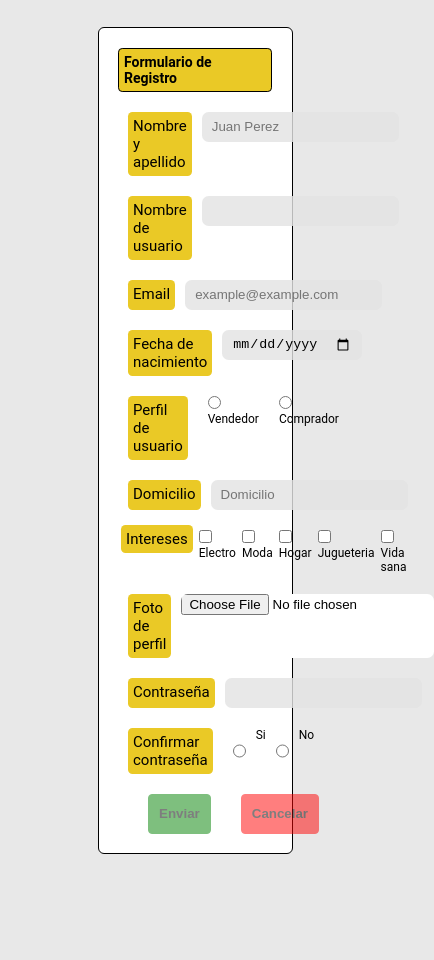
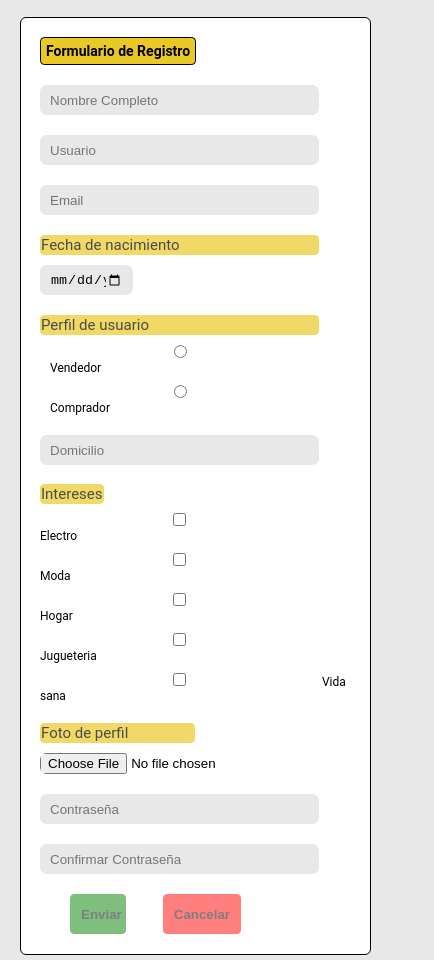
Before and after one commit to Rodrigocalleja6/MercadoLiebre, a website: page views/register.html in a window 390 px wide. Shown: the part 33-993 px from the top of the page, 434 px wide, since content can reach past the window. Before the commit the page ends 917 px from the top, so only its background shows below. Drawn offline with Linux system fonts and the light colour scheme.

Commit message:
Mercado liebre responsive

```diff
--- a/public/css/login.css
+++ b/public/css/login.css
@@ -31,13 +31,15 @@ h3 {
 
 .contenedor-formulario {
     border: solid 1px black;
-    width: 50vw;
-    margin: 5% 25%;
+    width: 90%;
+    max-width: 600px;
     padding: 10px;
     background-color: white;
     border-radius: 0.5em;
     transition-property: all;
     transition-duration: 0.5s;
+    margin: auto;
+    margin-top: 5%;
 }
 
 .contenedor-formulario:hover {
@@ -67,6 +69,7 @@ input {
     border: none;
     padding: 10px;
     transition: all 0.2s;
+    outline: none;
 }
 
 input:hover {
@@ -90,3 +93,18 @@ a button {
 a button:hover {
     box-shadow: 0px 0px 10px rgb(100, 100, 100);
 }
+
+
+@media (max-width: 425px) {
+    .form-group {
+        text-align: left;
+        display: flex;
+        flex-direction: column;
+        justify-content: flex-start;
+        margin: 0;
+    }
+
+    input {
+        width: 90%;
+    };
+}
--- a/public/css/register.css
+++ b/public/css/register.css
@@ -31,11 +31,12 @@ h3 {
 
 
 label {
-    margin: 0px 10px;
     font-size: 15px;
     background-color: #EAC926;
+    opacity: 0.7;
     border-radius: 0.3em;
     padding: 5px;
+    width: 30%;
 }
 
 input {
@@ -44,6 +45,7 @@ input {
     background-color:rgba(227, 227, 227, 0.812);
     border: none;
     padding: 10px;
+    outline: none;
 }
 
 input:hover {
@@ -52,13 +54,16 @@ input:hover {
 
 .contenedor-formulario {
     border: solid 1px black;
-    width: 50vw;
-    margin: 30px 25%;
+    width: 90%;
+    margin: auto;
     padding: 10px;
     background-color: white;
     border-radius: 0.5em;
     transition-property: all;
     transition-duration: 0.5s;
+    max-width: 700px;
+    margin-top: 5%;
+    margin-bottom: 5%;
 }
 
 .contenedor-formulario:hover {
@@ -98,12 +103,18 @@ form {
     display: flex;
     justify-content: left;
     margin: 20px 0px;
+    flex-direction: column;
 }
 
+.fecha-nacimiento input {
+    margin-top: 10px;
+    width: 30%;
+}
 .profile-user {
     display: flex;
     justify-content: left;
     margin: 20px 0px;
+    flex-direction: column;
 }
 /* Configuracion particular input */
 .profile-user input {
@@ -111,6 +122,7 @@ form {
     box-shadow: none;
     height: auto;
     padding: 0;
+    margin-top: 10px;
 }
 
 .profile-user div {
@@ -126,7 +138,7 @@ form {
 .intereses {
     display: flex;
     justify-content: left;
-    margin: 20px 0px;
+    flex-direction: column;
 }
 /* Configuracion particular input */
 .intereses input {
@@ -134,16 +146,19 @@ form {
     box-shadow: none;
     height: auto;
     padding: 0;
+    margin-top: 10px;
+    font-size: 16px;
 }
 
-.intereses div {
+/* .intereses div {
     margin-right: 10px;
-}
+} */
 
 .profile-pic {
     display: flex;
     justify-content: left;
     margin: 20px 0px;
+    flex-direction: column;
 }
 /* Configuracion particular input */
 .profile-pic input {
@@ -151,6 +166,7 @@ form {
     box-shadow: none;
     height: auto;
     padding: 0;
+    margin-top: 10px;
 }
 
 .password {
@@ -164,14 +180,7 @@ form {
     justify-content: left;
     margin: 20px 0px;
 }
-/* Configuracion particular input */
-.confirm-pass input {
-    margin: 0px 10px;
-    background-color: white;
-    box-shadow: none;
-    height: auto;
-    padding: 0;
-}
+
 
 .send-delete {
     display: flex;
@@ -217,6 +226,9 @@ form {
 @media (max-width: 768px) {
     .contenedor-formulario {
         padding: 5%;
+        margin: auto;
+        margin-top: 5%;
+        margin-bottom: 5%;
     }
     form {
         margin: 0;
@@ -227,7 +239,36 @@ form {
         margin: 0
     }
 
-    .intereses div  {
-        margin: 0px 2%;
+
+}
+
+@media (max-width: 420px) {
+
+    .contenedor-formulario {
+        margin-bottom: 5px;
+    }
+
+    input {
+        width: 90%;
+    }
+
+    .intereses  {
+        flex-direction: column;
+    }
+
+    .profile-pic {
+        flex-direction: column;
+    }
+
+    .profile-pic input {
+        margin-top: 10px;
+    }
+    .profile-pic label {
+        width: 50%;
+    }
+
+    label {
+        padding: 1px;
+        width: 90%;
     }
 }
--- a/public/css/styles.css
+++ b/public/css/styles.css
@@ -187,6 +187,7 @@ flex-wrap: wrap;
 padding: 10px;
 }
 
+
 }
     /*Mobile large  */
     @media (min-width: 481px) {
--- a/views/register.html
+++ b/views/register.html
@@ -23,27 +23,28 @@
         <form action="/register" method="get">
           <!-- Nombre y apellido -->
           <div class="name-subname">
-            <label for="nombre-apellido">Nombre y apellido</label>
+            <!-- <label for="nombre-apellido">Nombre y apellido</label> -->
             <input
               type="text"
               name="nombre"
               id="nombre-apellido"
-              placeholder="Juan Perez"
+              placeholder="Nombre Completo"
             />
           </div>
           <!-- Nombre de usuario -->
           <div class="nickname">
-            <label for="nombre-usuario">Nombre de usuario</label>
-            <input type="text" name="nombre-usuario" id="nombre-usuario" />
+            <!-- <label for="nombre-usuario">Nombre de usuario</label> -->
+            <input type="text" name="nombre-usuario" id="nombre-usuario"
+            placeholder="Usuario" />
           </div>
           <!-- Email -->
           <div class="email">
-            <label for="email">Email</label>
+            <!--  <label for="email">Email</label> -->
             <input
-              type="text"
+              type="email"
               id="email"
               name="email"
-              placeholder="example@example.com"
+              placeholder="Email"
             />
           </div>
           <!-- Fecha nacimiento -->
@@ -65,7 +66,7 @@
           </div>
           <!-- Domicilio -->
           <div class="home-direction">
-            <label for="domicilio">Domicilio</label>
+            <!-- <label for="domicilio">Domicilio</label> -->
             <input
               type="text"
               name="domicilio"
@@ -99,24 +100,13 @@
           </div>
           <!-- Contraseña -->
           <div class="password">
-            <label for="pass">Contraseña</label>
-            <input type="password" id="pass" name="password" />
+            <!-- <label for="pass">Contraseña</label> -->
+            <input type="password" id="pass" name="password" placeholder="Contraseña"/>
           </div>
           <!-- Confirmar contraseña -->
           <div class="confirm-pass">
-            <label for="confirmar-pass">Confirmar contraseña</label>
-            <input
-              type="radio"
-              name="confirmar-pass"
-              id="confirmar-pass"
-              value="Si"
-            />Si
-            <input
-              type="radio"
-              name="confirmar-pass"
-              id="confirmar-pass"
-              value="No"
-            />No
+            <!-- <label for="confirmar-pass">Confirmar contraseña</label> -->
+           <input type="password" name="confirmar-pass" id="confirmar-pass" placeholder="Confirmar Contraseña"/>
           </div>
           <!-- Boton de enviar -->
           <div class="send-delete">
```
Also changed, not shown: views/home.html (+1 -1 lines), views/login.html (+1 -2 lines).
